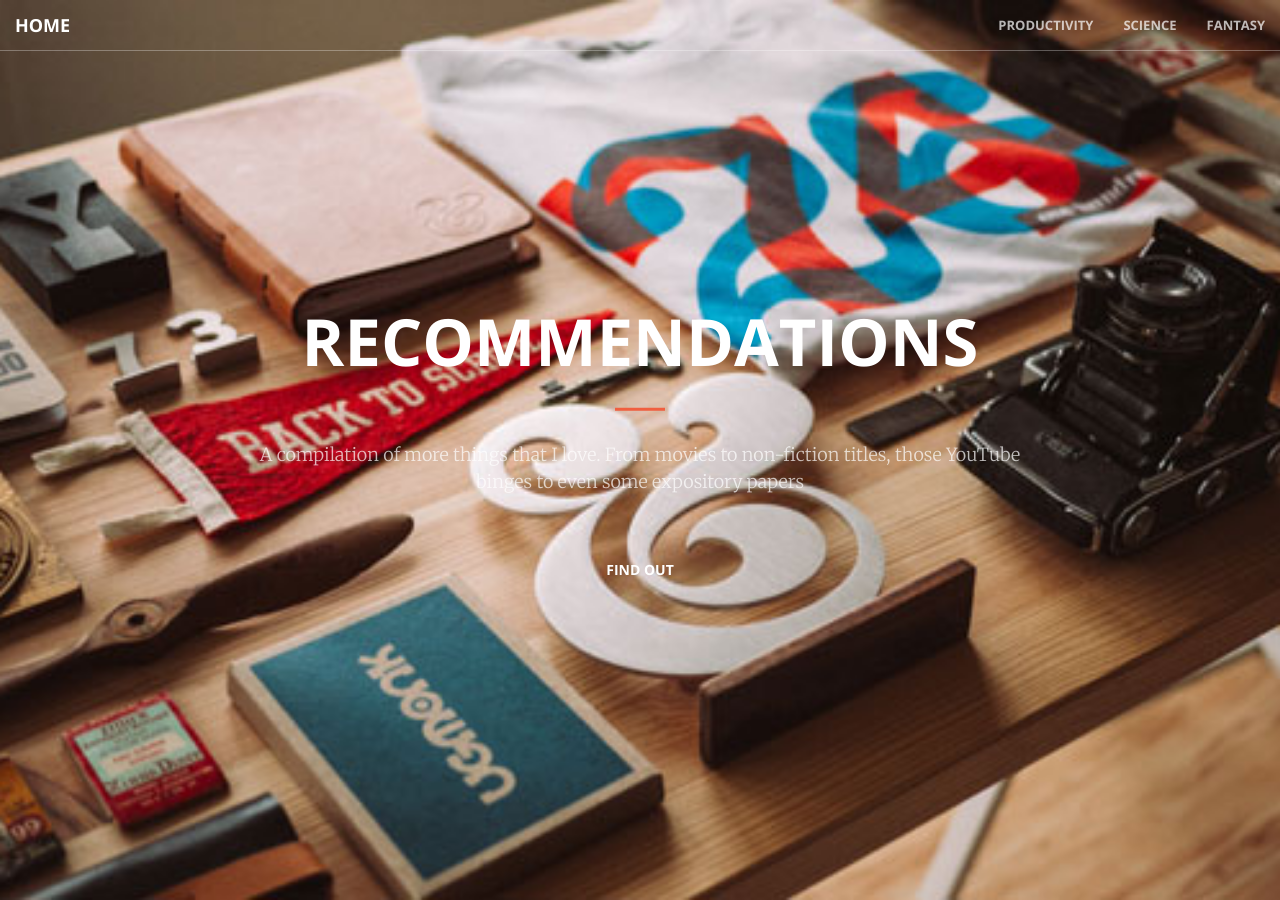
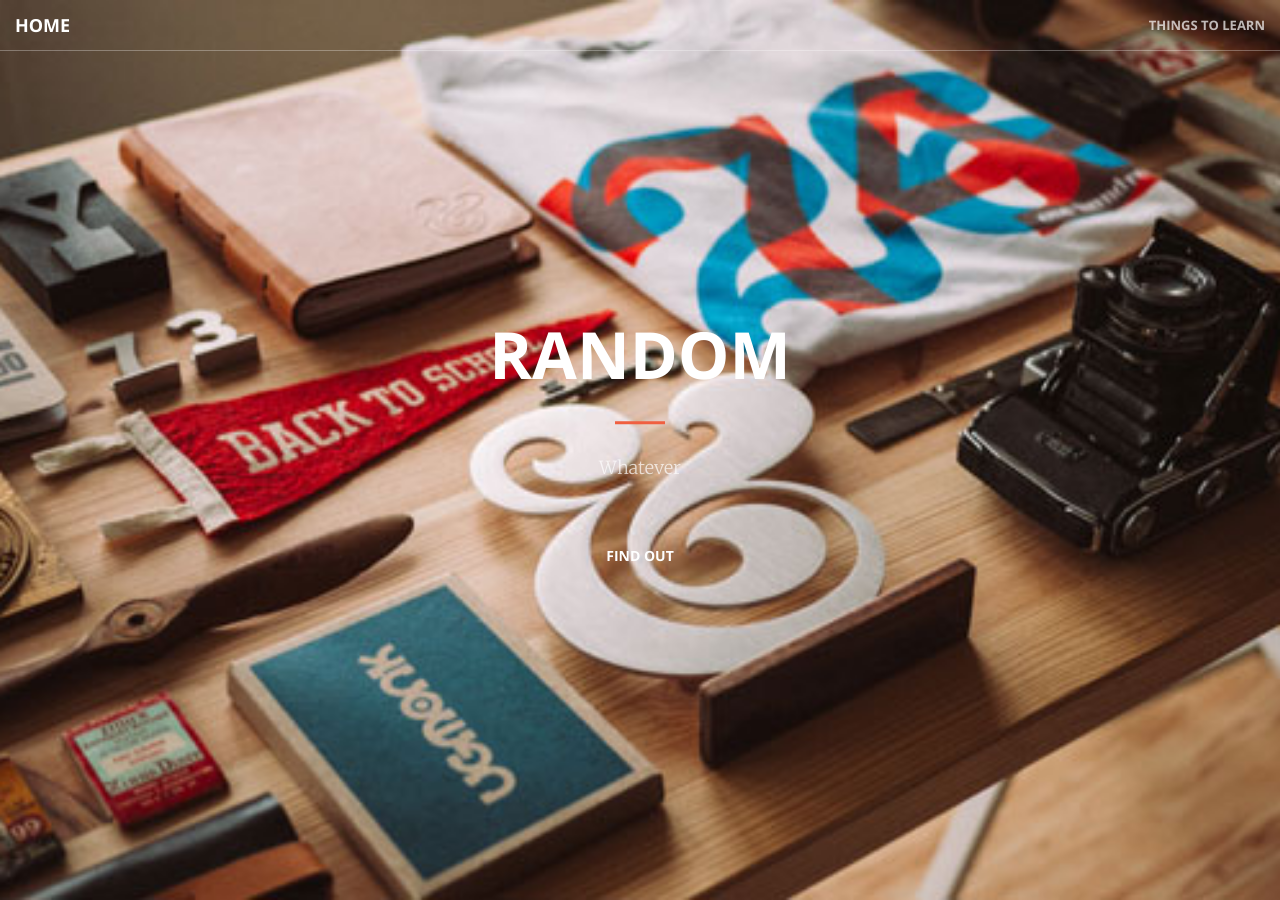
Before and after one commit to aravindbharathi/aravindbharathi.github.io, a Jekyll site: the page rec/random/index.html, which Jekyll copies as it is, in a window 1280 px wide and 900 px high. Built offline with Jekyll 4.4.1, drawn with Linux system fonts in a browser that asks for light colours; some of the changed text lies outside the part shown.

Commit message:
Update index.html

```diff
--- a/rec/random/index.html
+++ b/rec/random/index.html
@@ -76,14 +76,14 @@
             <div class="collapse navbar-collapse" id="bs-example-navbar-collapse-1">
                 <ul class="nav navbar-nav navbar-right">
                     <li>
-                        <a class="page-scroll" href="#prod">Productivity</a>
+                        <a class="page-scroll" href="#myDIV">Things to Learn</a>
                     </li>
-                    <li>
+                    <!--li>
                         <a class="page-scroll" href="#science">Science</a>
                     </li>
                     <li>
                         <a class="page-scroll" href="#fantasy">Fantasy</a>
-                    </li>
+                    </li-->
                 </ul>
             </div>
             <!-- /.navbar-collapse -->
@@ -94,15 +94,15 @@
     <header>
         <div class="header-content">
             <div class="header-content-inner">
-                <h1>Recommendations</h1>
+                <h1>Random</h1>
                 <hr>
-                <p>A compilation of more things that I love. From movies to non-fiction titles, those YouTube binges to even some expository papers</p>
-                <a href="#prod" class="btn btn-primary btn-xl page-scroll">Find Out</a>
+                <p>Whatever</p>
+                <a href="#myDIV" class="btn btn-primary btn-xl page-scroll">Find Out</a>
             </div>
         </div>
     </header>
 
-    <section class="no-padding" id="prod">
+    <!--section class="no-padding" id="prod">
         <div class="container-fluid">
             <div class="row no-gutter">
                 <div class="col-lg-4 col-sm-6">
@@ -158,18 +158,18 @@
                 </div>
             </div>
         </div>
-    </section>
+    </section-->
 
     <div id="myDIV">
       <section class="bg-primary" id="fantasy">
         <div class="container">
             <div class="row">
                 <div class="col-lg-8 col-lg-offset-2 text-center">
-                    <h2 class="section-heading">Novels</h2>
+                    <h2 class="section-heading">Things to Learn</h2>
                     <hr class="light">
-              <p class="text-faded">
-                      Random things to learn
-                    </p>
+              <!--p class="text-faded">
+
+                    </p-->
                     <p>
                       <a href="https://youtube.com/playlist?list=PLJHszsWbB6hpk5h8lSfBkVrpjsqvUGTCx">Tensor Calculus</a> <i>by eigenchris</i>
                       <a href="https://youtube.com/playlist?list=PLSuQRd4LfSUTmb_7IK7kAzxJtU2tpmEd3">New To Tensors?</a> <i>by Andrew Dotson</i>
```
